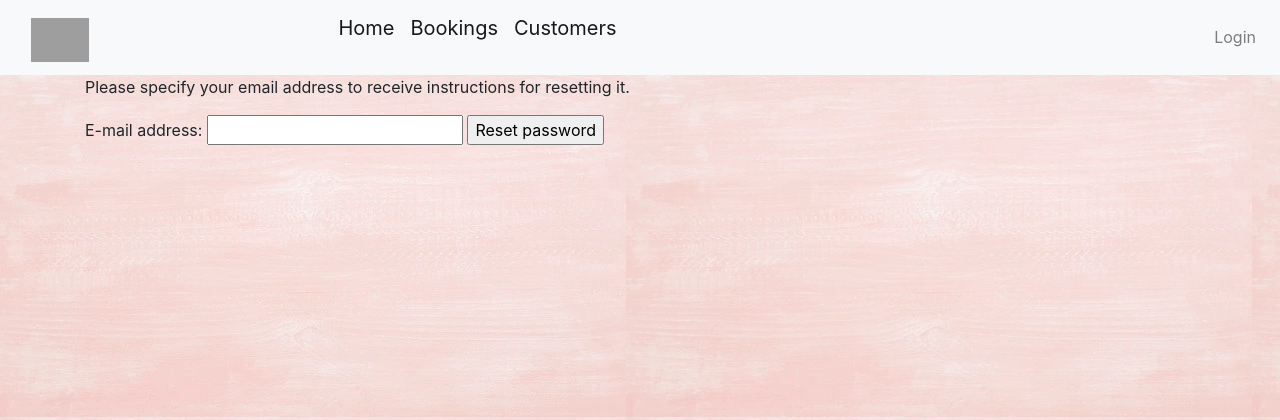
After one commit to wardaruhi/a3p2, a Django app: page /reset_password/ in a window 1280 px wide. The commit adds this page. Shown: the top 420 px of the page. Run offline with Django 3.2, Linux system fonts and the light colour scheme; some libraries are stand-ins or nearby versions; grey boxes are pictures that could not be loaded.

Commit message:
Commit2 ForgotPassword

```diff
--- a/rental_app/templates/login.html
+++ b/rental_app/templates/login.html
@@ -11,6 +11,9 @@
   <input type="password" name="password" >
 
   <input type="submit" name="" value="Login">
+        <br>
+        <br>
+        <a href="{% url 'reset_password' %}">Forgot Password?</a>
 </form>
 </div>
 
--- /dev/null
+++ b/rental_app/templates/reset_password.html
@@ -0,0 +1,15 @@
+{% extends "master.html" %}
+
+{% block title %}Reset Password{% endblock %}
+
+{% block body_block %}
+<p>Please specify your email address to receive instructions for resetting it.</p>
+
+<form action="" method="post">
+    <div style="display:none">
+        <input type="hidden" value="{{ csrf_token }}" name="csrfmiddlewaretoken">
+    </div>
+     {{ form.email.errors }}
+    <p><label for="id_email">E-mail address:</label> {{ form.email }} <input type="submit" value="Reset password" /></p>
+</form>
+{% endblock %}
--- a/rental_app/views.py
+++ b/rental_app/views.py
@@ -145,3 +145,24 @@ class ChangePasswordResetDoneView(auth_views.PasswordChangeView):
 class ChangePasswordResetDoneSuccessView(auth_views.PasswordChangeView):
     form_class = auth_forms.PasswordChangeForm
     template_name = 'password_changedone.html'
+
+class PasswordResetView(auth_views.PasswordResetView):
+    form_class = auth_forms.PasswordResetForm
+    template_name = 'reset_password.html'
+    email_template_name = 'reset_password_email.html'
+    success_url = reverse_lazy('reset_password_done')
+
+class PasswordResetDoneView(auth_views.PasswordResetDoneView):
+    form_class = auth_forms.PasswordResetForm
+    template_name = 'reset_password_done.html'
+    #success_url = reverse_lazy('reset_password_done')
+
+class PasswordResetConfirmView(auth_views.PasswordResetConfirmView):
+    form_class = auth_forms.SetPasswordForm
+    template_name = 'reset_password_confirm.html'
+    success_url = reverse_lazy('reset_password_complete')
+
+class PasswordResetCompleteView(auth_views.PasswordResetCompleteView):
+    form_class = auth_forms.PasswordResetForm
+    template_name = 'reset_password_complete.html'
+    #success_url = reverse_lazy('login.html')
--- a/rental_project/settings.py
+++ b/rental_project/settings.py
@@ -127,3 +127,9 @@ STATICFILES_DIRS = [
 ]
 STATIC_ROOT = os.path.join(BASE_DIR, 'static')
 LOGIN_REDIRECT_URL = '/'
+EMAIL_BACKEND = 'django.core.mail.backends.smtp.EmailBackend'
+EMAIL_HOST = 'smtp.gmail.com'
+EMAIL_PORT = 587
+EMAIL_HOST_USER = 'indxpr@gmail.com'
+EMAIL_HOST_PASSWORD = 'ChickenAteEggsAlphaBetaGamma123'
+EMAIL_USE_TLS = True
--- a/rental_project/urls.py
+++ b/rental_project/urls.py
@@ -25,6 +25,11 @@ urlpatterns = [
     path('index/',views.index, name='index'),
     path('user_login/', views.user_login, name='user_login'),
     path('logout/',views.user_logout, name='logout'),
+    path('reset_password/', views.PasswordResetView.as_view(), name='reset_password'),
+    path('reset_password/done/', views.PasswordResetDoneView.as_view(), name='reset_password_done'),
+    path('reset_confirmation/<uidb64>/<token>', views.PasswordResetConfirmView.as_view(),
+         name='reset_password_confirmation'),
+    path('reset/done/', views.PasswordResetCompleteView.as_view(), name='reset_password_complete'),
     path('password_change/', views.ChangePasswordResetDoneView.as_view(), name='password_change'),
     path('password_changedone', views.ChangePasswordResetDoneSuccessView.as_view(), name='password_changedone'),
     path('rental/', include('rental_app.urls')),
```
Also changed, not shown: rental_app/templates/reset_password_complete.html (added, +8 -0 lines), rental_app/templates/reset_password_confirm.html (added, +33 -0 lines), rental_app/templates/reset_password_done.html (added, +7 -0 lines), rental_app/templates/reset_password_email.html (added, +15 -0 lines).
